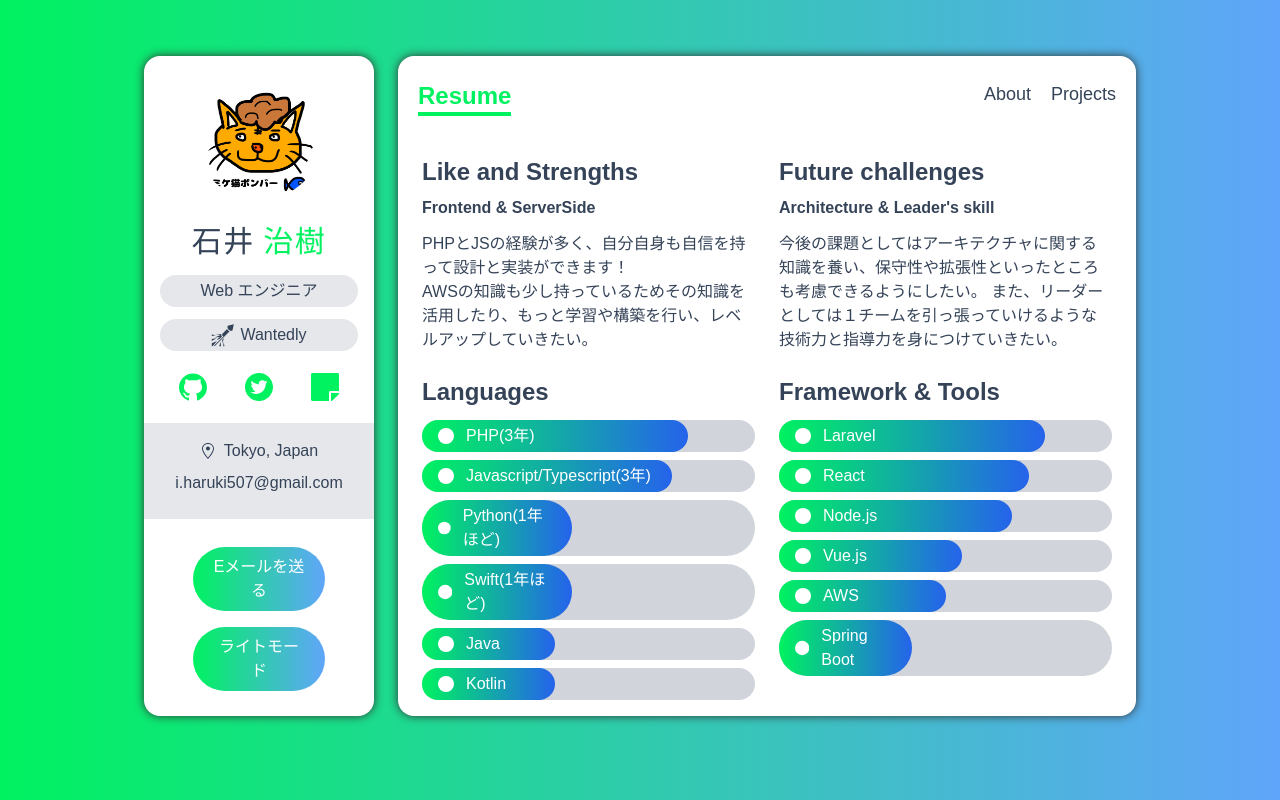
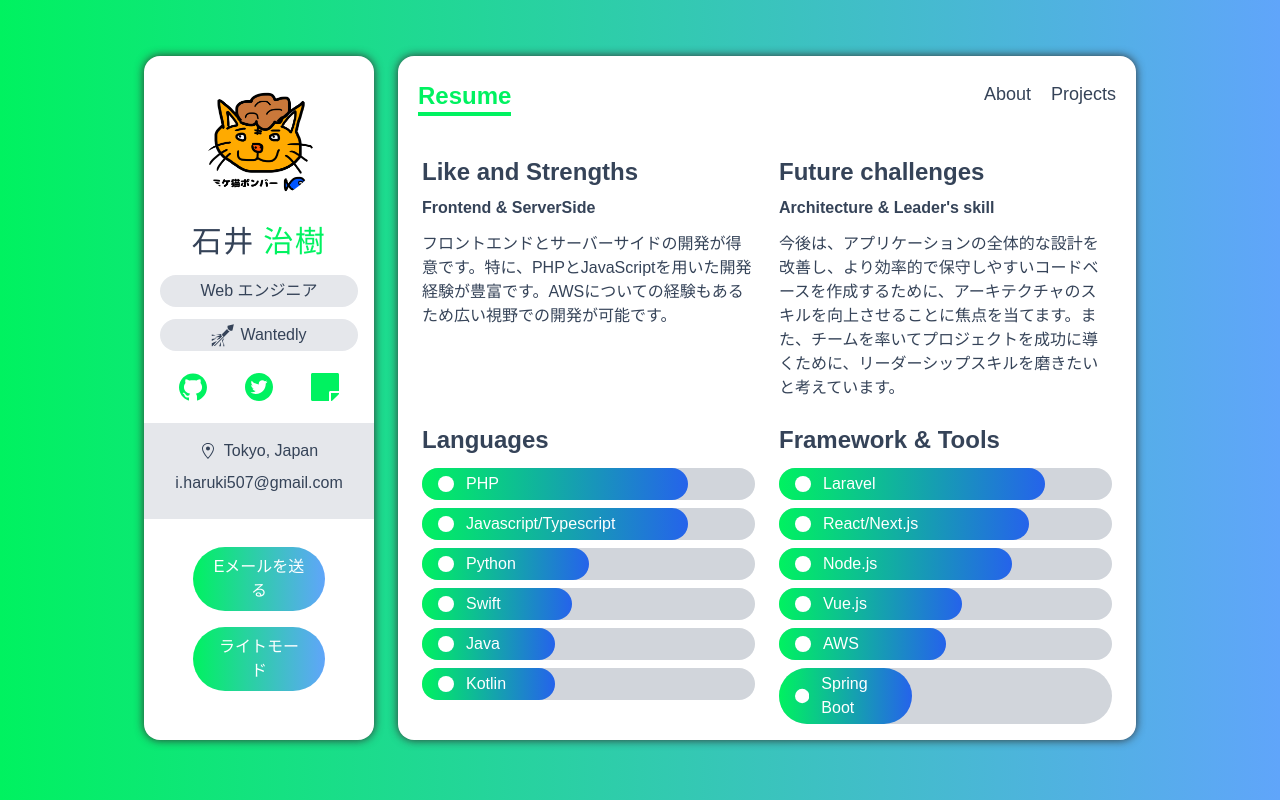
Before and after one commit to haru507/mikeneko-507, a Next.js app: page /resume in a window 1280 px wide. Built offline with nearby package versions, Linux system fonts and the light colour scheme.

Commit message:
fix: resumeページのテキストを改善し、スキルの表現を明確化

```diff
--- a/pages/resume.tsx
+++ b/pages/resume.tsx
@@ -12,8 +12,7 @@ function resume() {
           <div>
             <p className="font-semibold">Frontend & ServerSide</p>
             <p className="my-3">
-              PHPとJSの経験が多く、自分自身も自信を持って設計と実装ができます！<br />
-              AWSの知識も少し持っているためその知識を活用したり、もっと学習や構築を行い、レベルアップしていきたい。
+              フロントエンドとサーバーサイドの開発が得意です。特に、PHPとJavaScriptを用いた開発経験が豊富です。AWSについての経験もあるため広い視野での開発が可能です。
             </p>
           </div>
         </div>
@@ -22,8 +21,7 @@ function resume() {
           <div className="">
             <p className="font-semibold">Architecture & Leader's skill</p>
             <p className="my-3">
-              今後の課題としてはアーキテクチャに関する知識を養い、保守性や拡張性といったところも考慮できるようにしたい。
-              また、リーダーとしては１チームを引っ張っていけるような技術力と指導力を身につけていきたい。
+              今後は、アプリケーションの全体的な設計を改善し、より効率的で保守しやすいコードベースを作成するために、アーキテクチャのスキルを向上させることに焦点を当てます。また、チームを率いてプロジェクトを成功に導くために、リーダーシップスキルを磨きたいと考えています。
             </p>
           </div>
         </div>
--- a/utils/data.ts
+++ b/utils/data.ts
@@ -43,22 +43,22 @@ export const services: IServes[] = [
 export const languages: ISkill[] = [
   {
     Icon: BsCircleFill,
-    name: "PHP(3年)",
+    name: "PHP",
     level: "80%",
   },
   {
     Icon: BsCircleFill,
-    name: "Javascript/Typescript(3年)",
-    level: "75%",
+    name: "Javascript/Typescript",
+    level: "80%",
   },
   {
     Icon: BsCircleFill,
-    name: "Python(1年ほど)",
-    level: "45%",
+    name: "Python",
+    level: "50%",
   },
   {
     Icon: BsCircleFill,
-    name: "Swift(1年ほど)",
+    name: "Swift",
     level: "45%",
   },
   {
@@ -81,7 +81,7 @@ export const tools: ISkill[] = [
   },
   {
     Icon: BsCircleFill,
-    name: "React",
+    name: "React/Next.js",
     level: "75%",
   },
   {
```
